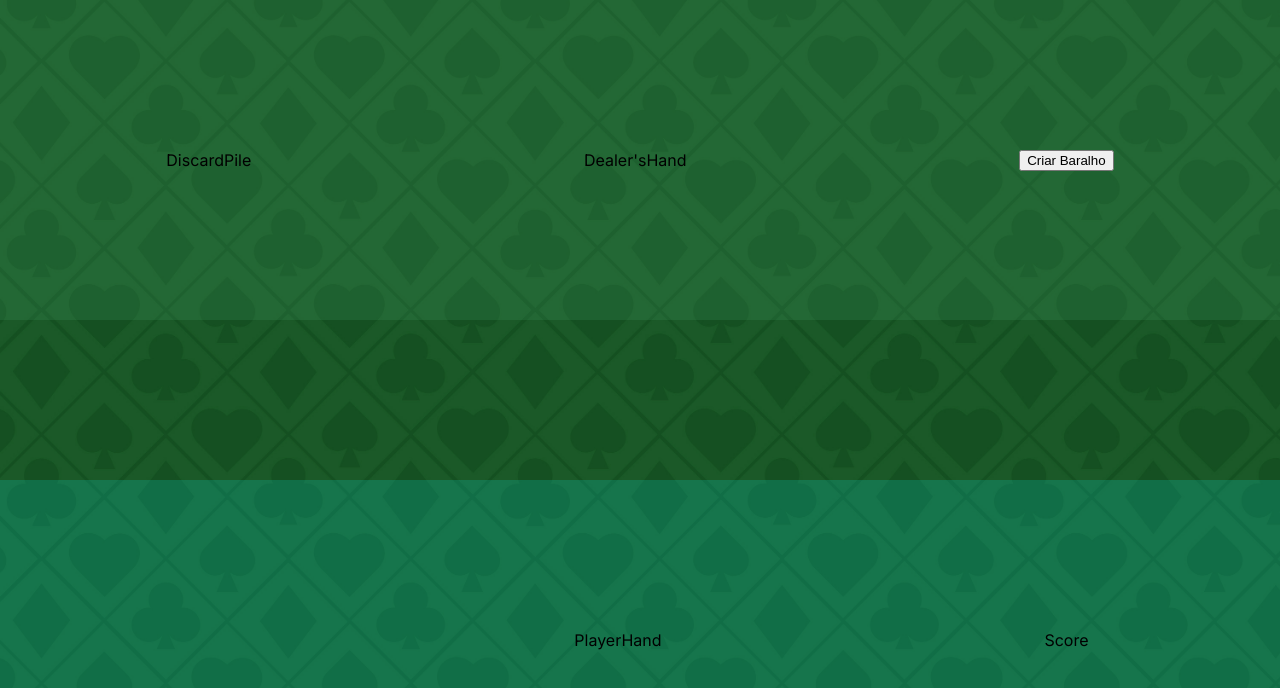
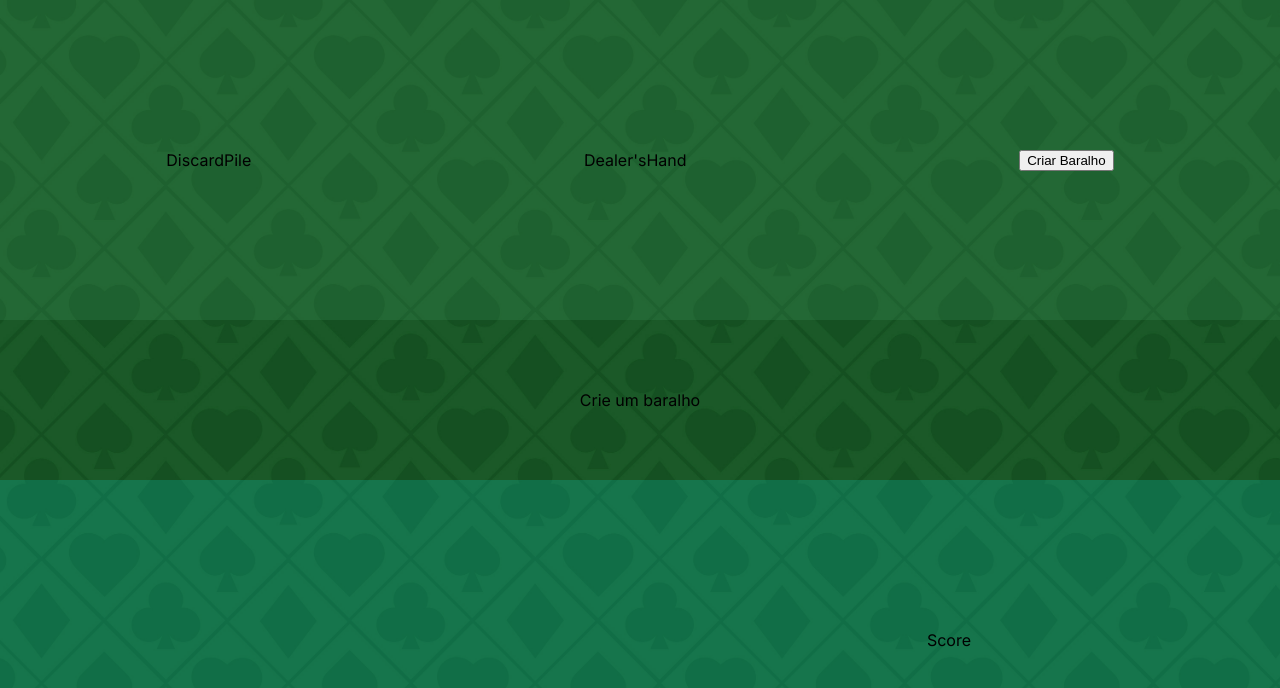
Before and after one commit to leoFagundes/BlackJack, a Next.js app: page / in a window 1280 px wide. Shown: the top 688 px of the page. Built offline with nearby package versions, Linux system fonts and the light colour scheme.

Commit message:
Iniciando lógica do jogo

```diff
--- a/src/app/page.tsx
+++ b/src/app/page.tsx
@@ -6,7 +6,8 @@ import DrawPile from "@/components/DrawPile";
 import DealerHand from "@/components/DealerHand";
 import PlayerHand from "@/components/PlayerHand";
 import Score from "@/components/Score";
-import { useState } from "react";
+import { useEffect, useState } from "react";
+import { Cards } from "@/types/types";
 
 const TopSideSection = styled.section`
   display: flex;
@@ -15,6 +16,16 @@ const TopSideSection = styled.section`
   height: 40vh;
   background-color: #4caf792b;
 `;
+
+const MidSideSection = styled.section`
+  display: flex;
+  justify-content: center;
+
+  & > div {
+    display: flex;
+    gap: 10px;
+  }
+`
 
 const BottomSideSection = styled.section`
   display: flex;
@@ -26,17 +37,35 @@ const BottomSideSection = styled.section`
 
 export default function Home() {
   const [deckID, setDeckID] = useState('')
+  const [drawnCards, setDrawnCards] = useState<string[]>([])
+  const [playerHand, setPlayerHand] = useState<Cards[]>([])
 
   return (
     <main>
       <TopSideSection>
         <DiscardPile />
         <DealerHand />
-        <DrawPile deckID={deckID} setDeckID={setDeckID} />
+        <DrawPile
+          deckID={deckID}
+          setDeckID={setDeckID}
+
+          setDrawnCards={setDrawnCards}
+
+          setPlayerHand={setPlayerHand}
+        />
       </TopSideSection>
+      <MidSideSection>
+        {deckID != '' ? (
+          <div>
+            <button>teste</button>
+            <button>teste</button>
+            <button>teste</button>
+          </div>
+        ) : ('Crie um baralho')}
+      </MidSideSection>
       <BottomSideSection>
         <div></div>
-        <PlayerHand />
+        <PlayerHand playerHand={playerHand} />
         <Score />
       </BottomSideSection>
     </main>
--- a/src/components/DrawPile/index.tsx
+++ b/src/components/DrawPile/index.tsx
@@ -1,23 +1,48 @@
 'use client'
 
-import { createNewDeck } from '@/services/services';
-import React, { SetStateAction, useEffect, useState } from 'react'
+import { createNewDeck, reShuffleDeck, drawCards, createPile, listGame } from '@/services/services';
+import React, { SetStateAction } from 'react'
 import { CardImage } from '../styledComponents/CardStyled';
+import { Cards } from '@/types/types';
 
 interface Props {
   deckID: string
-  setDeckID: React.Dispatch<SetStateAction<string>>;
+  setDeckID: React.Dispatch<SetStateAction<string>>
+
+  setDrawnCards: React.Dispatch<SetStateAction<string[]>>
+
+  setPlayerHand: React.Dispatch<SetStateAction<Cards[]>>
 }
 
-export default function DrawPile({ deckID, setDeckID }: Props) {
+export default function DrawPile({
+  deckID,
+  setDeckID,
+
+  setDrawnCards,
+
+  setPlayerHand
+}: Props) {
 
   const fetchNewDeck = async () => {
     try {
       const id = await createNewDeck();
       setDeckID(id);
-      console.log('Novo Baralho Criado| ID:', deckID);
+      console.log('Novo Baralho Criado| ID:', id);
+
+      await reShuffleDeck(id)
+
+      const cards = await drawCards(id, '2')
+      setDrawnCards(cards)
+      console.log('Cartas compradas: ', cards)
+
+      await createPile(id, 'playerHand', cards)
+
+      const playerCards = await listGame(id, 'playerHand')
+      console.log('PLAYERCARDS: ', playerCards)
+      setPlayerHand(playerCards)
+
     } catch (error) {
-      console.error('Erro ao criar novo baralho:', error);
+      console.error('Erro', error);
     }
   };
 
--- a/src/components/PlayerHand/index.tsx
+++ b/src/components/PlayerHand/index.tsx
@@ -1,5 +1,19 @@
 import React from "react";
+import { CardImage } from "../styledComponents/CardStyled";
+import { Cards } from "@/types/types";
 
-export default function PlayerHand() {
-  return <div>PlayerHand</div>;
+interface Props {
+  playerHand: Cards[]
 }
+
+export default function PlayerHand({ playerHand }: Props) {
+  return (
+    <>
+      {playerHand.map((props, index) => (
+        <div key={index}>
+          <CardImage src={props.image} />
+        </div>
+      ))}
+    </>
+  )
+}
--- a/src/services/services.ts
+++ b/src/services/services.ts
@@ -41,10 +41,11 @@ export const createPile = async (deckId: string, pileName: string, cards: Cards[
     }
 }
 
-export const listGame = async (deckId: string) => {
+export const listGame = async (deckId: string, pileName: string) => {
     try {
-        const response = await axios.get(`https://deckofcardsapi.com/api/deck/${deckId}/pile/Leo/list`)
+        const response = await axios.get(`https://deckofcardsapi.com/api/deck/${deckId}/pile/${pileName}/list`)
         console.log(`List Game Response:`, response)
+        return response.data.piles[pileName].cards
     } catch (error) {
         console.log(error)
     }
```
Also changed, not shown: gameDetails.txt.
